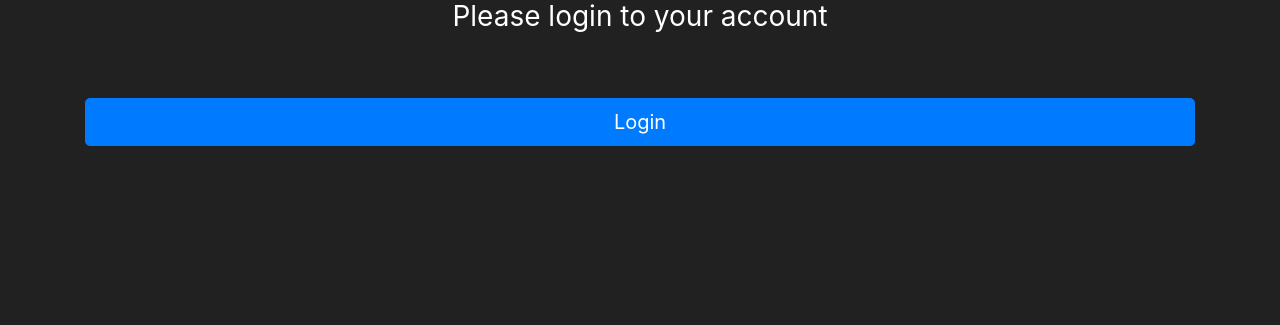
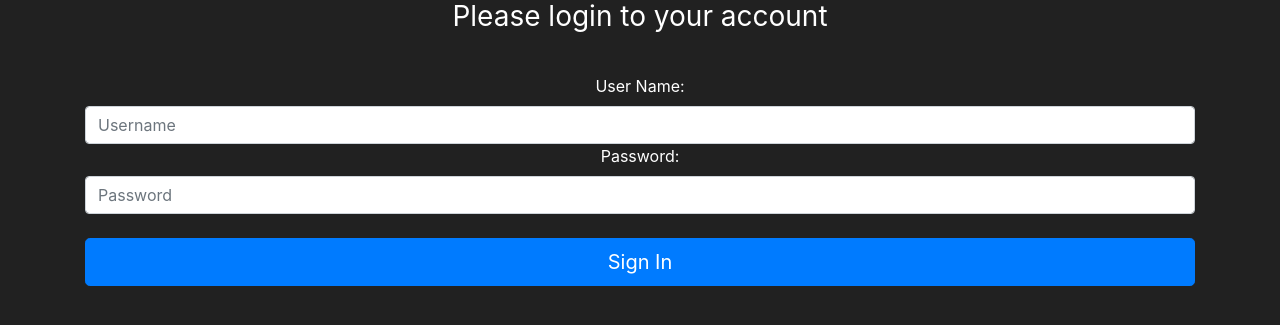
Before and after one commit to namank03/flask_market_app, a Flask app: page /login in a window 1280 px wide. Shown: the part 56-381 px from the top of the page. Run offline with Flask 2, Linux system fonts and the light colour scheme; some libraries are stand-ins or nearby versions.

Commit message:
added login form part 1

```diff
--- a/market/forms.py
+++ b/market/forms.py
@@ -31,4 +31,8 @@ class RegisterForm(FlaskForm):
 
 class LoginForm(FlaskForm):
 
-    submit = SubmitField(label="Login")
+    username = StringField(label="User Name:", validators=[DataRequired()])
+    password = PasswordField(label="Password:", validators=[
+        DataRequired()])
+
+    submit = SubmitField(label="Sign In")
--- a/market/templates/login.html
+++ b/market/templates/login.html
@@ -7,12 +7,18 @@ Login Page
 
 <body class="text-center">
     <div class="container">
-        <form method="POST" class="form-register" style="color:white">
+        <form method="POST" class="form-signin" style="color:white">
             {{ form.hidden_tag() }}
             <h1 class="h3 mt-6 mb-3 font-weight-normal">
                 Please login to your account
             </h1>
             <br>
+
+            {{ form.username.label() }}
+            {{ form.username(class='form-control', placeholder='Username') }}
+
+            {{ form.password.label() }}
+            {{ form.password(class='form-control', placeholder='Password') }}
 
             <br>
 
```
